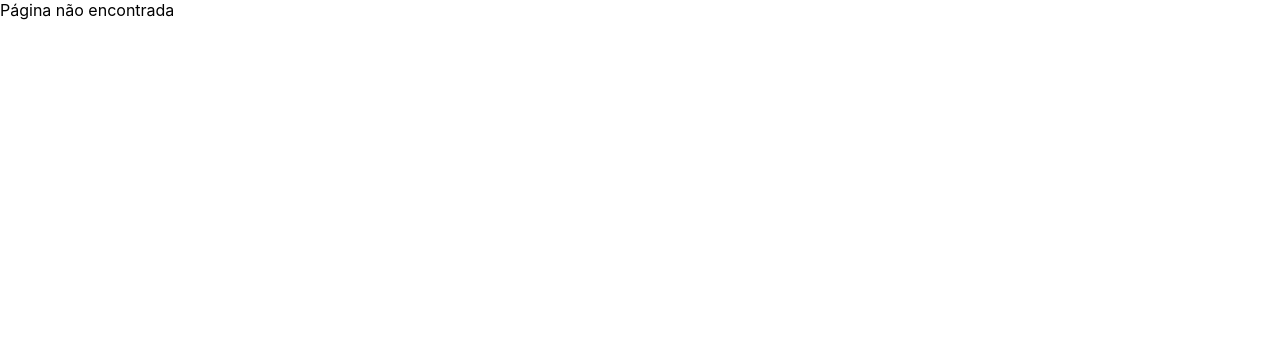
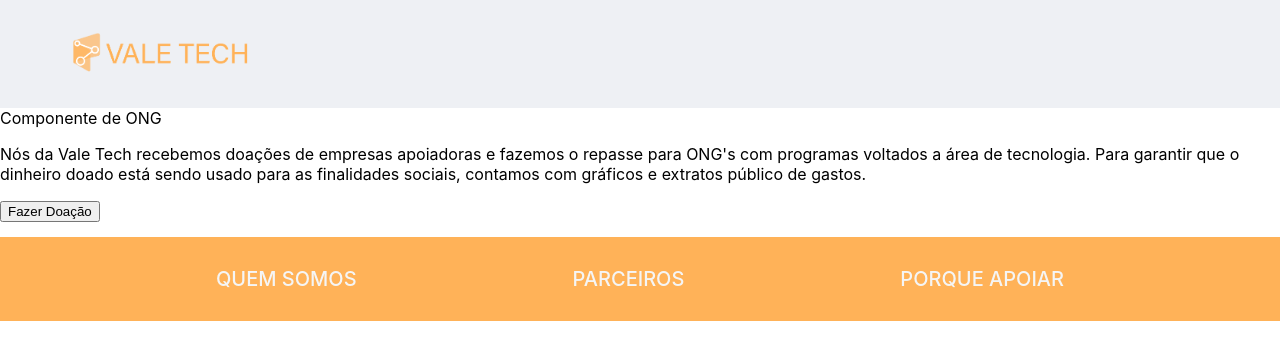
Before and after one commit to Talent-Fest/vale-tech, a React (Create React App) app in the folder client/: page /transaction in a window 1280 px wide. Shown: the top 360 px of the page. Built offline with nearby package versions, Linux system fonts and the light colour scheme.

Commit message:
preparação da tela de transação

```diff
--- a/client/src/App.js
+++ b/client/src/App.js
@@ -8,6 +8,7 @@ import {
 /*Páginas*/
 import Home from './Pages/home';
 import Account from './Pages/account';
+import Transaction from './Pages/transaction';
 
 function App() {
   return (
@@ -15,6 +16,7 @@ function App() {
       <Switch>
         <Route exact path='/' component={Home} />
         <Route path='/account' component={Account} />
+        <Route path='/transaction' component={Transaction} />
         <Route path='*'>
           <div>Página não encontrada</div>
         </Route>
--- a/client/src/Components/Button/index.js
+++ b/client/src/Components/Button/index.js
@@ -1,5 +1,5 @@
 import React from 'react';
-import './button.css';
+//import './button.css';
 
 const Button = (props) => {
     return (
--- /dev/null
+++ b/client/src/Components/Form/form.js
@@ -0,0 +1,17 @@
+import React from 'react';
+import Button from '../Button';
+//import './form.css';
+
+const Form = (props) => {
+    return (
+        <form>
+            <label for="value">Valor:</label>
+            <input type="text" onChange={props.onChange}></input>
+            <label for="account">Conta:</label>
+            <input type="text" onChange={props.onChange}></input>
+            <Button onClick={props.onClick} text='Enviar'/>
+        </form>
+    )
+}
+
+export default Form;
--- a/client/src/Components/Header/index.js
+++ b/client/src/Components/Header/index.js
@@ -7,7 +7,7 @@ const Header = () => {
     return (
         <header className='header-wrapper'>
             <figure className='logo-header'>
-                <img src={Logo} />
+                <img src={Logo} alt='img'/>
             </figure>
         </header>
     );
--- /dev/null
+++ b/client/src/Pages/transaction.js
@@ -0,0 +1,61 @@
+import React, { useState } from 'react';
+import Button from '../components/Button/index';
+import Header from '../components/Header/index';
+import Footer from '../components/Footer/index';
+import Form from '../components/Form/form';
+
+const Transaction = () => {
+  const [form, setForm] = useState(false);
+  const [data, setData] = useState({});
+  //const [body, setBody] = useState({});
+
+  const showForm = (e) => {
+    e.preventDefault();
+    setForm(true);
+  }
+
+  const sendTransaction = (account) => {
+    const requestOptions = {
+      method: 'POST',
+      headers: {
+        "Content-Type": "application/json"
+      },
+      body: JSON.stringify({
+        "amount":5,
+        "toFinancialOperationKey":"200002043",
+        "transferCode":"574247d0-10a8-47c9-b12b-66529d5a27a0",
+        "summary":"Transferencia P2P para teste",
+        "idempotencyKey":"fdce002c-43a7-49b9-8426-c5fb7f79affb"
+      }),
+      redirect: 'follow'
+    };
+
+    fetch(`https://qacst-ppi.hubprepaid.com.br/partner-interface/accounts/${account}/transfer`, requestOptions)
+    .then(response => response.text())
+    .then(result => console.log(result))
+    .catch(error => console.log('error', error));
+    }
+
+    return (
+        <section>
+            <Header />
+            <div>Componente de ONG</div>
+            <p>Nós da Vale Tech recebemos doações de empresas apoiadoras
+                e fazemos o repasse para ONG's com programas voltados a área de tecnologia.
+                Para garantir que o dinheiro doado está sendo usado para as finalidades sociais,
+                contamos com gráficos e extratos público de gastos.
+            </p>
+            <Button onClick={showForm}>Fazer Doação</Button>
+            {form ? (
+                <Form onClick={sendTransaction} onChange={(e) => setData(e.target.value)}/>
+            ) : null}
+            <Footer />
+        </section>
+    )
+}
+
+export default Transaction;
+
+// {
+//     "financialOperationKey": "200002043"
+// }
```
